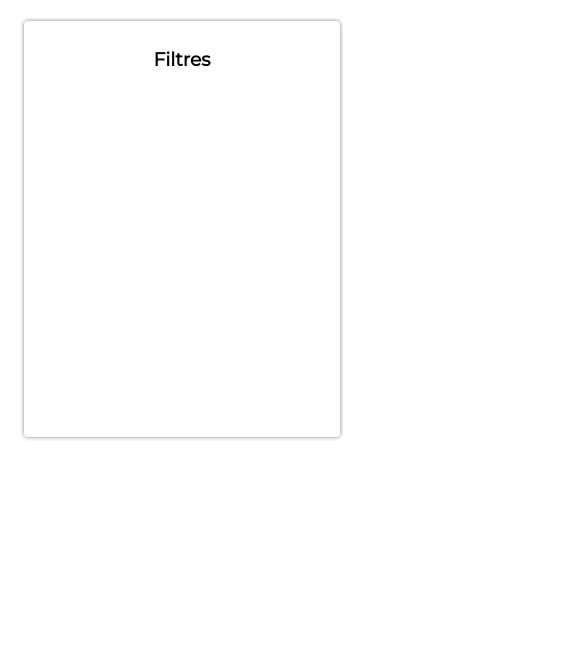
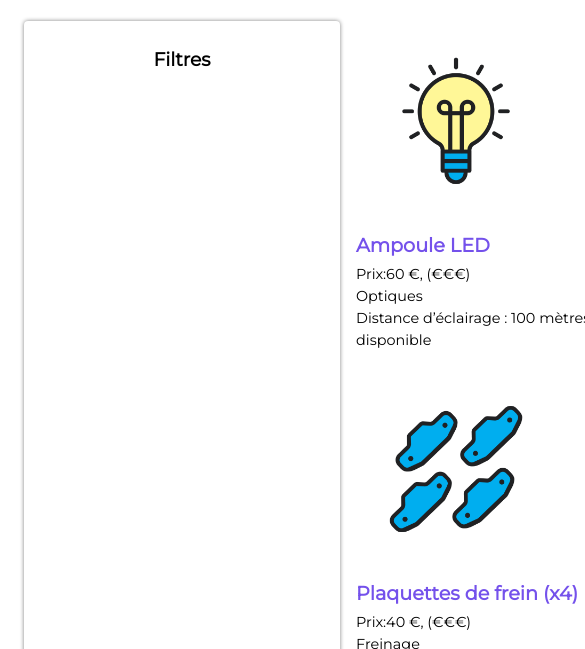
Before and after one commit to clementR97/JSDOM, a website: page index.html in a window 390 px wide. Shown: the part 195-844 px from the top of the page, 585 px wide, since content can reach past the window. Drawn offline with Linux system fonts and the light colour scheme.

Commit message:
Ajout de la fonctionnalité d'affichage des pièces automobiles avec leurs détails, y compris l'image, la description et la disponibilité. Mise à jour du style pour une présentation en grille des fiches produits.

```diff
--- a/pieces-autos.json
+++ b/pieces-autos.json
@@ -3,29 +3,44 @@
         "id": 1,
         "nom": "Ampoule LED",
         "prix": 60,
-        "categorie": "Optiques"
+        "categorie": "Optiques",
+        "image":"images/ampoule-led.png",
+        "description":"Distance d’éclairage : 100 mètres !",
+        "disponibilite":true
     },
     {
         "id": 2,
         "nom": "Plaquettes de frein (x4)",
         "prix": 40,
-        "categorie": "Freinage"
+        "categorie": "Freinage",
+        "image":"images/plaquettes-frein.png",
+        "description":"ne qualité de freinage optimale, par tous les temps.",
+        "disponibilite":true
     },
     {
         "id": 3,
         "nom": "Ampoule boîte à gants",
         "prix": 5.49,
-        "categorie": "Optiques"
+        "categorie": "Optiques",
+        "image":"images/ampoule-boite-a-gants.png",
+        "description":"Pour y voir clair dans l’habitacle.",
+        "disponibilite":false
     },
     {
         "id": 4,
         "nom": "Liquide de frein",
         "prix": 9.60,
-        "categorie": "Freinage"
+        "categorie": "Freinage",
+        "image":"images/liquide-frein.png",
+        "disponibilite":true
     },
     {
         "id": 5,
         "nom": "Balai d'essuie-glace",
-        "prix": 29.10
+        "prix": 29.10,
+        "categorie": "Nettoyage",
+        "image":"images/balai-essuie-glace.png",
+        "description":"Pour y voir clair dans l'habitacle.",
+        "disponibilite":true
     }
 ]
--- a/pieces.js
+++ b/pieces.js
@@ -0,0 +1,87 @@
+// Récupération des pièces depuis le fichier JSON
+const reponse = await fetch("pieces-autos.json");
+const pieces = await reponse.json();
+//const article = pieces[0];
+for(const article of pieces){
+const imageElement = document.createElement("img");
+imageElement.src = article.image;
+
+const nomElement = document.createElement("h2");
+nomElement.innerText = article.nom;
+
+const prixElement = document.createElement("p");
+prixElement.innerText = `Prix:${article.prix} €, (${article.prix<35?"€":"€€€"}) `;
+
+const categorieElement = document.createElement("p");
+categorieElement.innerText = `${article.categorie??"(aucune catégorie)"}`;
+
+const descriptionArticle = document.createElement("p");
+descriptionArticle.innerText = `${article.description??"(aucune description)"}`;
+
+const disponibiliter = document.createElement("p");
+disponibiliter.innerText = `${article.disponibilite?"disponible":"non disponible"}`;
+
+// creer une div
+const div = document.createElement("div")
+
+const sectionFiches = document.querySelector(".fiches");
+
+sectionFiches.appendChild(div);
+
+div.appendChild(imageElement)
+div.appendChild(nomElement)
+div.appendChild(prixElement)
+div.appendChild(categorieElement)
+div.appendChild(descriptionArticle)
+div.appendChild(disponibiliter)
+}
+
+// sectionFiches.appendChild(imageElement);
+// sectionFiches.appendChild(nomElement);
+// sectionFiches.appendChild(prixElement);
+// sectionFiches.appendChild(categorieElement);
+
+// try {
+//     const reponse = await fetch("pieces-autos.json");
+//     const pieces = await reponse.json();
+
+//     const sectionFiches = document.querySelector(".fiches");
+
+//     // Afficher tous les articles
+//     pieces.forEach(article => {
+//         const articleElement = document.createElement("article");
+
+//         const imageElement = document.createElement("img");
+//         imageElement.src = article.image;
+//         imageElement.alt = article.nom;
+
+//         const nomElement = document.createElement("h2");
+//         nomElement.innerText = article.nom;
+
+//         const prixElement = document.createElement("p");
+//         prixElement.innerText = `Prix: ${article.prix} €`;
+
+//         const categorieElement = document.createElement("p");
+//         categorieElement.innerText = `Catégorie: ${article.categorie}`;
+
+//         const descriptionElement = document.createElement("p");
+//         descriptionElement.innerText = article.description;
+
+//         const disponibiliteElement = document.createElement("p");
+//         disponibiliteElement.innerText = article.disponibilite ? "Disponible" : "Rupture de stock";
+//         disponibiliteElement.className = article.disponibilite ? "disponible" : "rupture";
+
+//         articleElement.appendChild(imageElement);
+//         articleElement.appendChild(nomElement);
+//         articleElement.appendChild(prixElement);
+//         articleElement.appendChild(categorieElement);
+//         articleElement.appendChild(descriptionElement);
+//         articleElement.appendChild(disponibiliteElement);
+
+//         sectionFiches.appendChild(articleElement);
+//     });
+// } catch (error) {
+//     console.error("Erreur lors du chargement des pièces:", error);
+//     const sectionFiches = document.querySelector(".fiches");
+//     sectionFiches.innerHTML = "<p>Erreur lors du chargement des pièces</p>";
+// }
--- a/styles.css
+++ b/styles.css
@@ -45,11 +45,43 @@ main {
 .fiches {
 	flex: 1;
 	margin: 8px;
+	display: grid;
+	grid-template-columns: repeat(auto-fill, minmax(300px, 1fr));
+	gap: 16px;
 }
+
+.fiches article {
+	border: 1px solid #ddd;
+	border-radius: 8px;
+	padding: 16px;
+	box-shadow: 0 2px 4px rgba(0,0,0,0.1);
+	background-color: white;
+}
+
 .fiches img {
-	max-width: 200px;
+	max-width: 100%;
+	height: 200px;
+	object-fit: contain;
+	border-radius: 4px;
 }
+
+.fiches h2 {
+	color: #7451eb;
+	margin: 8px 0;
+	font-size: 1.2em;
+}
+
 .fiches p {
-	margin-top: 4px;
-	margin-bottom: 4px;
+	margin: 4px 0;
+	font-size: 0.9em;
 }
+
+.disponible {
+	color: green;
+	font-weight: bold;
+}
+
+.rupture {
+	color: red;
+	font-weight: bold;
+}
```
Also changed, not shown: index.html (+1 -0 lines).
